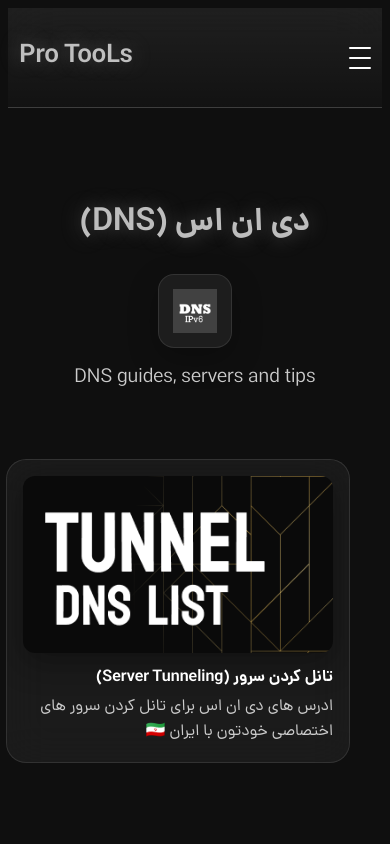
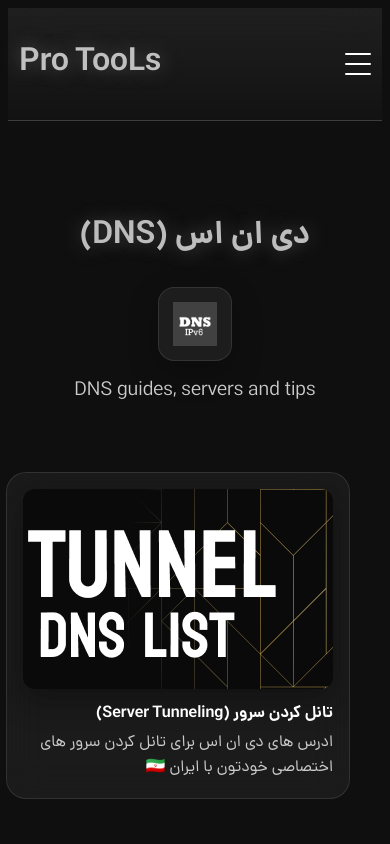
Before and after one commit to amirphpp800/TooLs, a plain HTML site: page Pages/dns.html in a window 390 px wide. Shown: the top 844 px of the page. Drawn offline with Linux system fonts and the light colour scheme.

Commit message:
Update styles.css

```diff
--- a/styles.css
+++ b/styles.css
@@ -570,7 +570,8 @@ body {
 }
 
 .article-cover img {
-    width: 350px;
+    width: 100%;
+    max-width: 350px;
     height: 200px;
     object-fit: cover;
     object-position: center;
@@ -824,41 +825,6 @@ body {
 
 @media (min-width: 1024px) {
     .articles-grid { grid-template-columns: repeat(3, 1fr); }
-}
-
-/* Mobile adjustments: header height, and center/size cards */
-@media (max-width: 768px) {
-    /* Reduce header height on mobile */
-    .navbar {
-        padding: 0.4rem 5%;
-        min-height: 48px;
-    }
-    .nav-brand .logo {
-        font-size: 1.6rem;
-    }
-    .hamburger span {
-        width: 22px;
-    }
-
-    /* Center cards within grids on mobile */
-    .articles-grid,
-    .dns-servers-grid {
-        justify-items: center;
-    }
-
-    /* Constrain card width so they center nicely */
-    .article-card,
-    .dns-server-card {
-        width: 100%;
-        max-width: 380px;
-    }
-
-    /* Make article cover images responsive */
-    .article-cover img {
-        width: 100%;
-        height: auto;
-        max-width: 350px;
-    }
 }
 
 .section-title {
@@ -1211,8 +1177,8 @@ body {
 /* Responsive Design */
 @media (max-width: 768px) {
     .navbar {
-        padding: 0.5rem 3%;
-        min-height: 50px;
+        padding: 0.25rem 3%;
+        min-height: 42px;
     }
 
     .nav-menu {
@@ -1316,6 +1282,19 @@ body {
         padding: 1.5rem;
     }
 
+    /* Center cards on mobile and limit width for better alignment */
+    .articles-grid,
+    .dns-servers-grid {
+        justify-items: center;
+    }
+
+    .article-card,
+    .dns-server-card {
+        width: 100%;
+        max-width: 520px;
+        margin-inline: auto;
+    }
+
     .stats {
         flex-direction: column;
         gap: 2rem;
```
